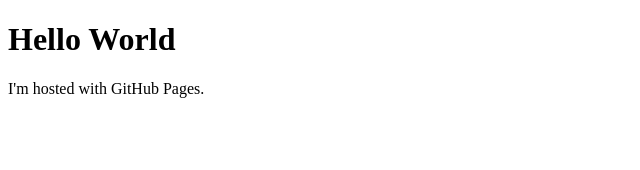
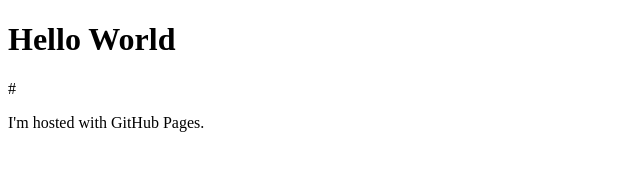
Before and after one commit to Splashaudio/splashaudio.github.io, a plain HTML site: page index.html in a window 1280 px wide. Shown: the whole page, without its empty margins (0-640 px from the left). Drawn offline with Linux system fonts and the light colour scheme.

Commit message:
Update index.html

```diff
--- a/index.html
+++ b/index.html
@@ -2,6 +2,6 @@
 <html>
 <body>
 <h1>Hello World</h1>
-<p>I'm hosted with GitHub Pages.</p>
+#<p>I'm hosted with GitHub Pages.</p>
 </body>
 </html>
```
